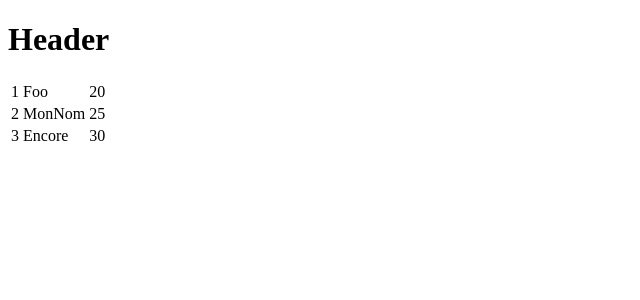
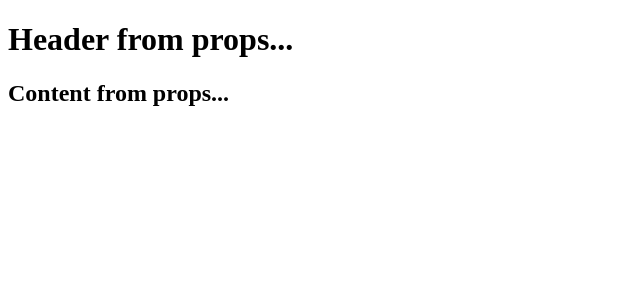
Before and after one commit to leorse/reactjs_learning, a React app: page / in a window 1280 px wide. Shown: the top 300 px of the page, without its empty margins (0-640 px from the left). Built offline with nearby package versions, Linux system fonts and the light colour scheme.

Commit message:
Update App.jsx
default props

```diff
--- a/App.jsx
+++ b/App.jsx
@@ -1,29 +1,6 @@
 import React from 'react';
 
 class App extends React.Component {
-    constructor() {
-        super();
-        this.state = {
-            data:
-            [
-                {
-                    "id":1,
-                    "name":"Foo",
-                    "age":"20"
-                },
-                {
-                    "id":2,
-                    "name":"MonNom",
-                    "age":"25"
-                },
-                {
-                    "id":3,
-                    "name":"Encore",
-                    "age":"30"
-                }
-            ]
-        }
-    }
    render() {
        var i=10;
        var myStyle = {
@@ -32,16 +9,17 @@ class App extends React.Component {
        };
       return (
         <div>
-        <Header/>
-        <table>
-            <tbody>
-                {this.state.data.map((person, i)=><TableRow key={i} data={person} />)}
-            </tbody>
-        </table>
-     </div>
+            <h1>{this.props.headerProp}</h1>
+            <h2>{this.props.contentProp}</h2>
+         </div>
       );
    }
 }
+
+App.defaultProps = {
+    headerProp: "Header from props...",
+    contentProp:"Content from props..."
+ }
 
 class Header extends React.Component {
     render() {
```
